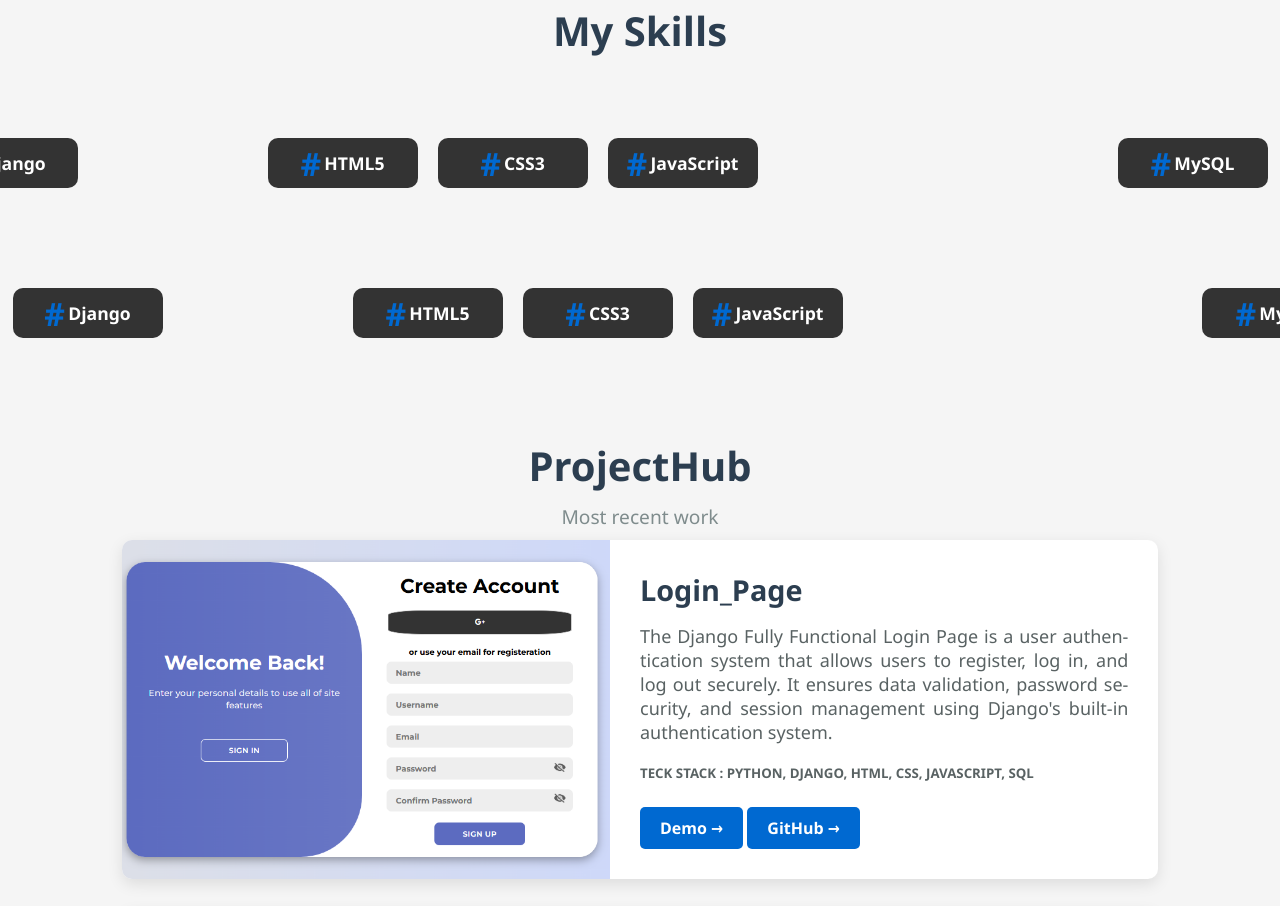
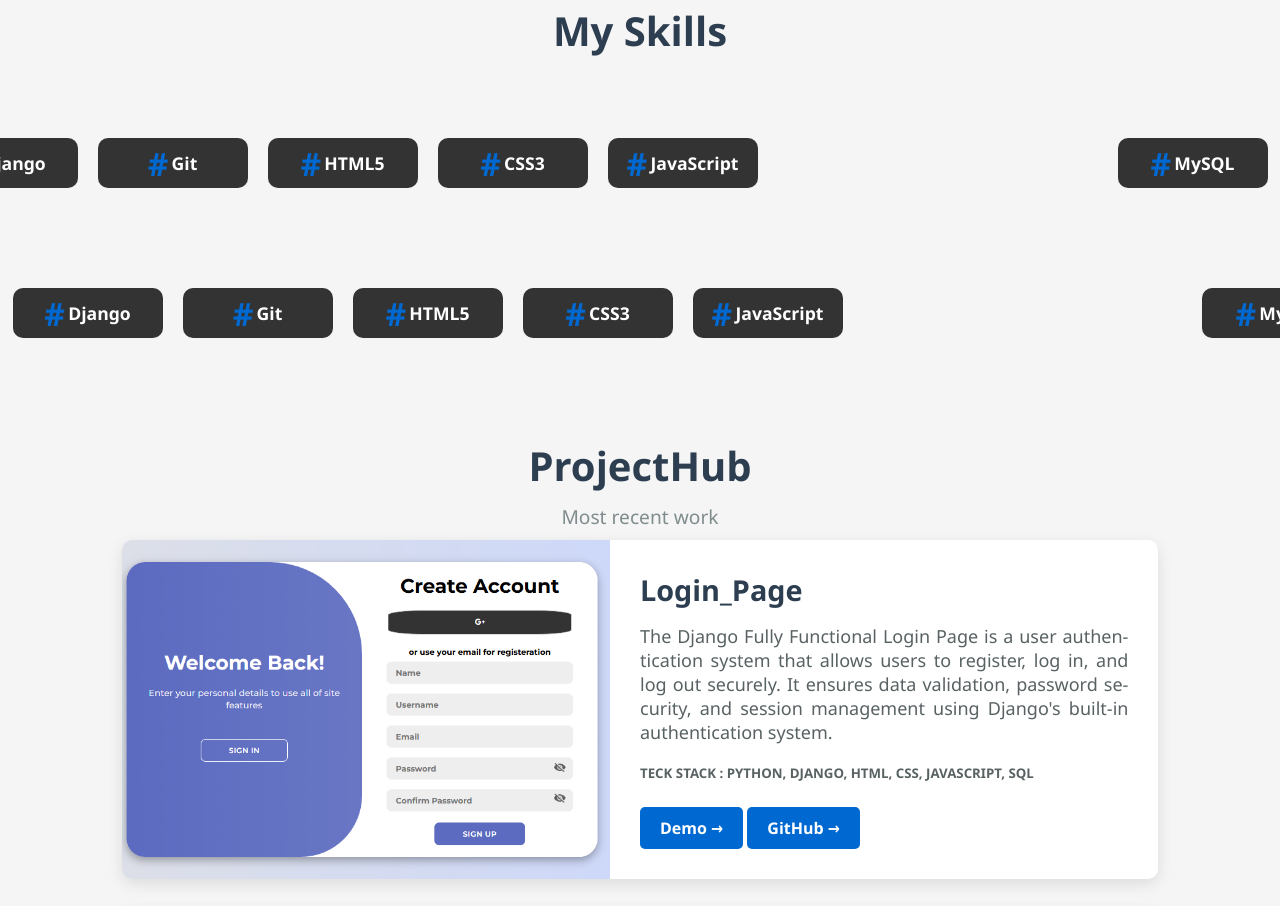
Before and after one commit to AjinCodeHub/Ajin-Portfolio, a plain HTML site: page index.html in a window 1280 px wide. Shown: the part 1347-2253 px from the top of the page. Drawn offline with nearby package versions, Linux system fonts and the light colour scheme.

Commit message:
Update tags in index.html to include Git
Replaced commented out tags for Angular and MongoDB with Git tags.

```diff
--- a/index.html
+++ b/index.html
@@ -75,40 +75,28 @@
                 Python</div>
             <div class="tags tags2"><span>#</span>
                 Django</div>
-            <!-- <div class="tags tags3"><span>#</span>
-                Angular</div> -->
+            <div class="tags tags3"><span>#</span>
+                Git</div>
             <div class="tags tags4"><span>#</span>
                 HTML5</div>
             <div class="tags tags5"><span>#</span>
                 CSS3</div>
             <div class="tags tags6"><span>#</span>
                 JavaScript</div>
-            <!-- <div class="tags tags7"><span>#</span>
-                Bootstrap</div> -->
-            <!-- <div class="tags tags8"><span>#</span>
-                JQuery</div> -->
             <div class="tags tags9"><span>#</span>
                 MySQL</div>
-            <!-- <div class="tags tags10"><span>#</span>
-                MonogoDB</div> -->
         </div>
         <div class="skills-list animate-on-scroll">
-            <!-- <div class="tag_s tags1"><span>#</span>
-                MonogoDB</div> -->
             <div class="tag_s tags2"><span>#</span>
                 MySQL</div>
-            <!-- <div class="tag_s tags3"><span>#</span>
-                JQuery</div> -->
-            <!-- <div class="tag_s tags4"><span>#</span>
-                Bootstrap</div> -->
             <div class="tag_s tags5"><span>#</span>
                 JavaScript</div>
             <div class="tag_s tags6"><span>#</span>
                 CSS3</div>
             <div class="tag_s tags7"><span>#</span>
                 HTML5</div>
-            <!-- <div class="tag_s tags8"><span>#</span>
-                Angular</div> -->
+            <div class="tag_s tags8"><span>#</span>
+                Git</div>
             <div class="tag_s tags9"><span>#</span>
                 Django</div>
             <div class="tag_s tags10"><span>#</span>
```
